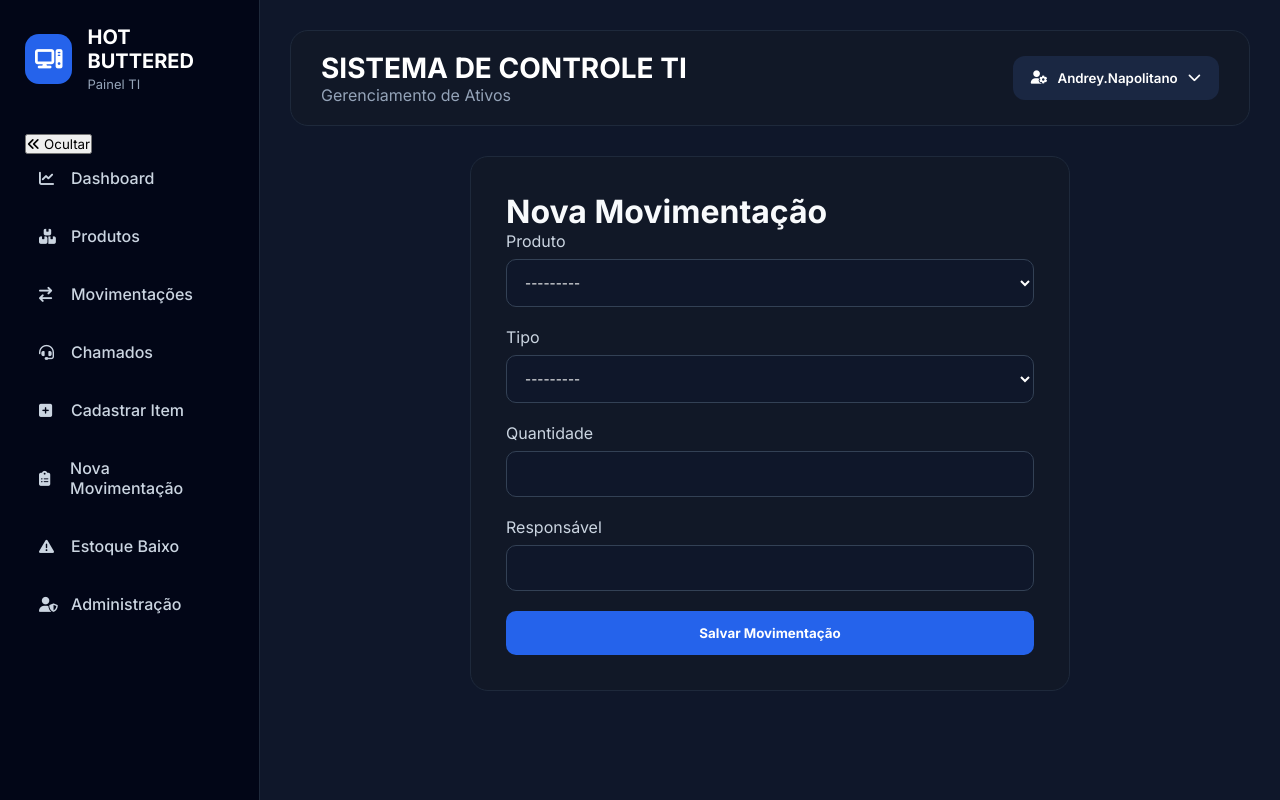
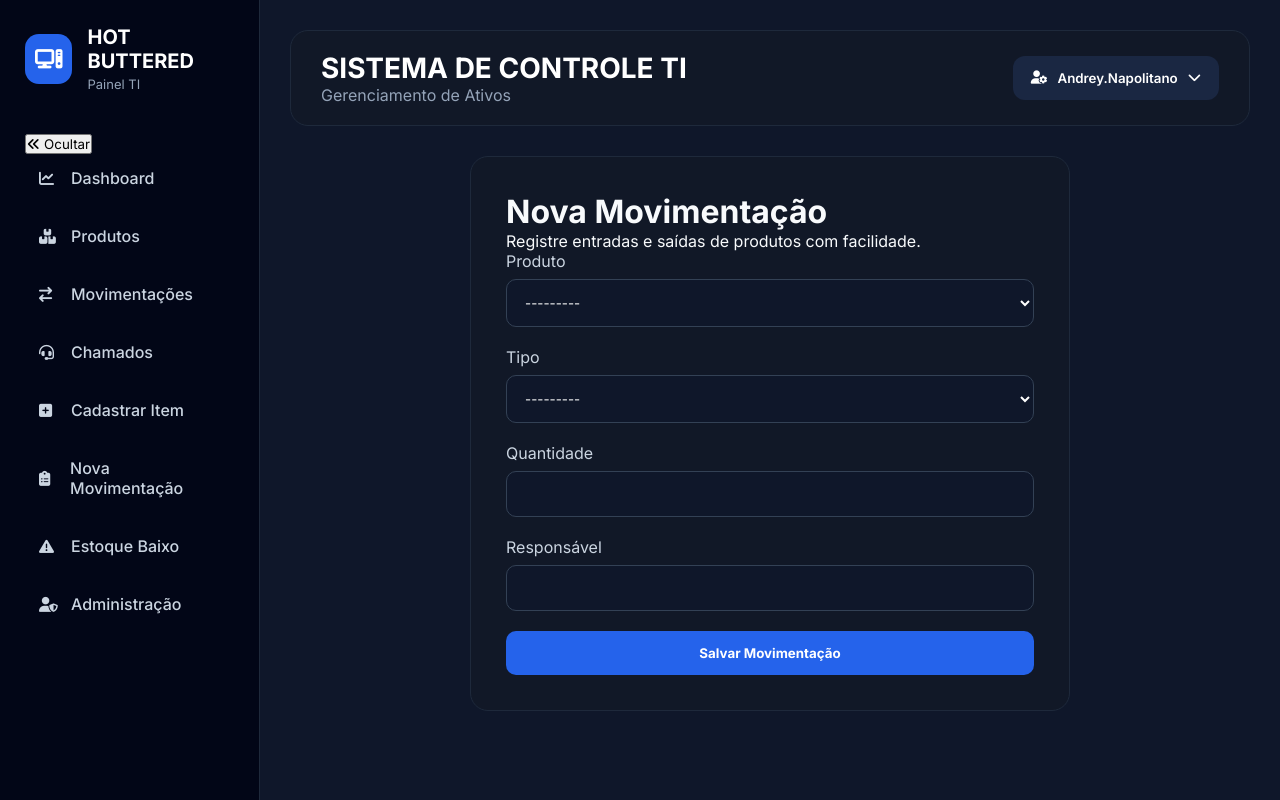
Before and after one commit to Andrey-Napolitano-SI/Painel-de-gestao-o-2.0, a Django app: page /cadastrar-movimentacao/ in a window 1280 px wide. Run offline with Django 5.2, Linux system fonts and the light colour scheme; a user stored in the database is signed in; data comes from the database, SQL or seed files in the repository.

Commit message:
Update cadastrar_movimentacao.html

```diff
--- a/painel_suprimentos/estoque/templates/estoque/cadastrar_movimentacao.html
+++ b/painel_suprimentos/estoque/templates/estoque/cadastrar_movimentacao.html
@@ -4,7 +4,10 @@
 
 <div class="container-form">
 
-    <h1>Nova Movimentação</h1>
+    <div class="form-card-header">
+        <h1>Nova Movimentação</h1>
+        <p>Registre entradas e saídas de produtos com facilidade.</p>
+    </div>
 
     <form method="POST" class="formulario">
 
```
